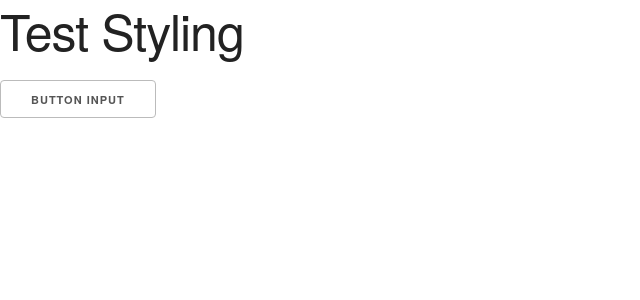
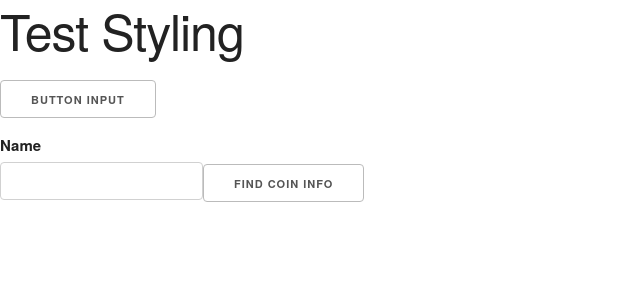
Before and after one commit to umapalam/Frontend_Coin_Tracker_App, a React (Create React App) app in the folder fe-coin-ta/: page / in a window 1280 px wide. Shown: the top 300 px of the page, without its empty margins (0-640 px from the left). Built offline with nearby package versions, Linux system fonts and the light colour scheme.

Commit message:
added fetch methods, fetch needs work

```diff
--- a/fe-coin-ta/src/App.js
+++ b/fe-coin-ta/src/App.js
@@ -1,7 +1,7 @@
 import './normalize.css';
 import './skeleton.css';
 import React, { Component } from 'react'
-import Coin from './Coin'
+import Coins from './Coins';
 
 class App extends Component {
   constructor(props) {
@@ -17,7 +17,7 @@ class App extends Component {
     <div className="App">
       <h1>Test Styling</h1>
       <input type="button" value="button input"></input>
-      <Coin />
+      <Coins />
     </div>
   )
 }
--- a/fe-coin-ta/src/Coin.js
+++ b/fe-coin-ta/src/Coin.js
@@ -1,5 +1,5 @@
 import React, { Component } from 'react'
-import Coins from './Coins'
+
 
 export default class Coin extends Component {
 
@@ -7,11 +7,10 @@ render () {
     return(
         <>
         <h1>{this.props.coinName}</h1>
-        <h1>{this.props.coinSymbol}</h1>
-        <h1>{this.props.coinPrice}</h1>
-        <h1>{this.props.coinMCap}</h1>
+        <h1>{this.props.coinObject}</h1>
+        {/* <h1>{this.props.coinMCap}</h1>
         <h1>{this.props.coinTVol}</h1>
-        <h1>{this.props.coinChgPerc}</h1>
+        <h1>{this.props.coinChgPerc}</h1> */}
         </>
     )
 
--- a/fe-coin-ta/src/Coins.js
+++ b/fe-coin-ta/src/Coins.js
@@ -5,28 +5,73 @@ export default class Coins extends Component {
     constructor(props) {
         super(props)
         this.state = {
-            coin: [],
-            // coinSymbol: "",
-            // coinPrice: number,
-            // coinMCap: number,
-            // coinTVol: number,
-            // coinChgPerc: number,
+            coinObject: [],
+            baseUrl: "https://api.coingecko.com/api/v3/simple/price?ids=",
+            coinName: "",
+            default: "&vs_currencies=usd&include_market_cap=true&include_24hr_vol=true&include_24hr_change=true&include_last_updated_at=false",
+            searchUrl: "",
         }
     }
+handleChange = (event) => {
+        this.setState({
+          [event.target.id]: event.target.value
+        })
+        this.setState({
+            searchURL: this.state.baseUrl + this.state.coinName + this.state.default
+          }, () => {
+
+            fetch(this.state.searchURL)
+            .then(response => {
+                return response.json()
+            }).then(json => this.setState({
+              coinObject: [json],
+            }),
+            (err) => console.log(err))
+          })
+    }
+// handleSubmit = (event) => {
+//             event.preventDefault()
+//             // fetch
+//             fetch(this.props.baseUrl + '/holidays', {
+//               method: 'POST',
+//               body: JSON.stringify({name: this.state.name}),
+//               headers: {
+//                 'Content-Type': 'application/json'
+//               },
+//             }).then( res => {
+//                 return res.json()
+//             }).then( data => {
+//               // console.log(data)
+//               this.props.addHoliday(data)
+//               this.setState({
+//                 name: ''
+//               })
+//             }).catch (error => console.error({'Error': error}))
+ //   }
+
 
 
 componentDidMount() {
-        this.getCoin()
-      }
-
-getCoin =() => {
-    fetch()
-}
+   // this.getCoin()
+  }
 
 render () {
     return(
         <>
-
+    <form onSubmit={this.handleSubmit}>
+        <label htmlFor='coinName'> Name </label>
+        <input
+          id='coinName'
+          type='text'
+          value={this.state.coinName}
+          onChange={this.handleChange}
+        />
+        <input
+          type='submit'
+          value='Find Coin Info'
+        />
+        </form>
+        <Coin coinObject={this.state.coinObject} coinName={this.state.coinName}/>
         </>
 
 
```
